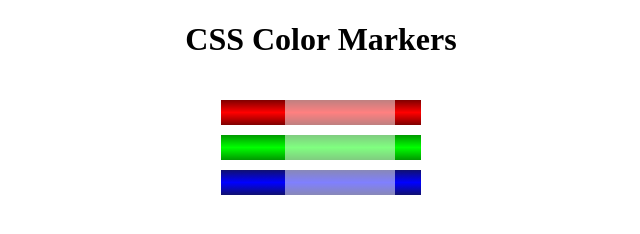
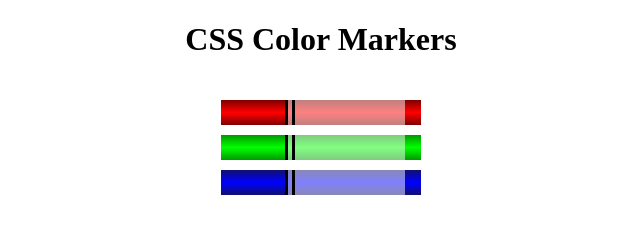
Before and after one commit to DexTheFish/colored-markers, a plain HTML site: page index.html in a window 1280 px wide. Shown: the whole page, without its empty margins (319-959 px from the left). Drawn offline with Linux system fonts and the light colour scheme.

Commit message:
add border

```diff
--- a/styles.css
+++ b/styles.css
@@ -23,7 +23,8 @@ h1 {
   display: inline-block;
   width: 110px;
   height: 25px;
-  background-color: rgba(255,255,255,50%)
+  background-color: rgba(255,255,255,50%);
+  border-left: 10px double black;
 }
 .cap {
   display: inline-block;
```
